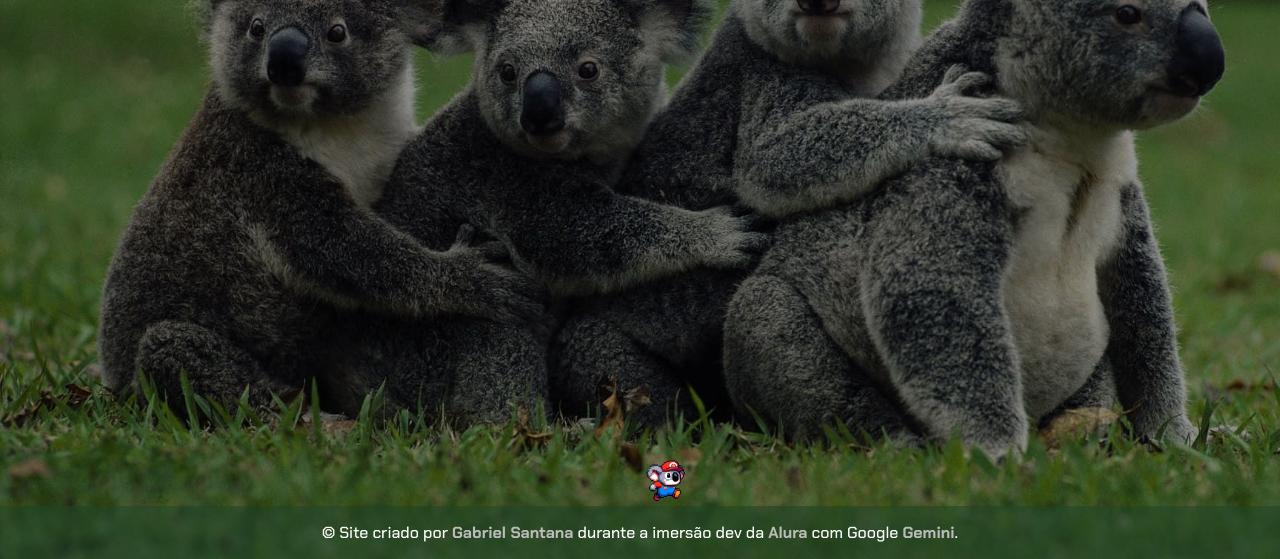
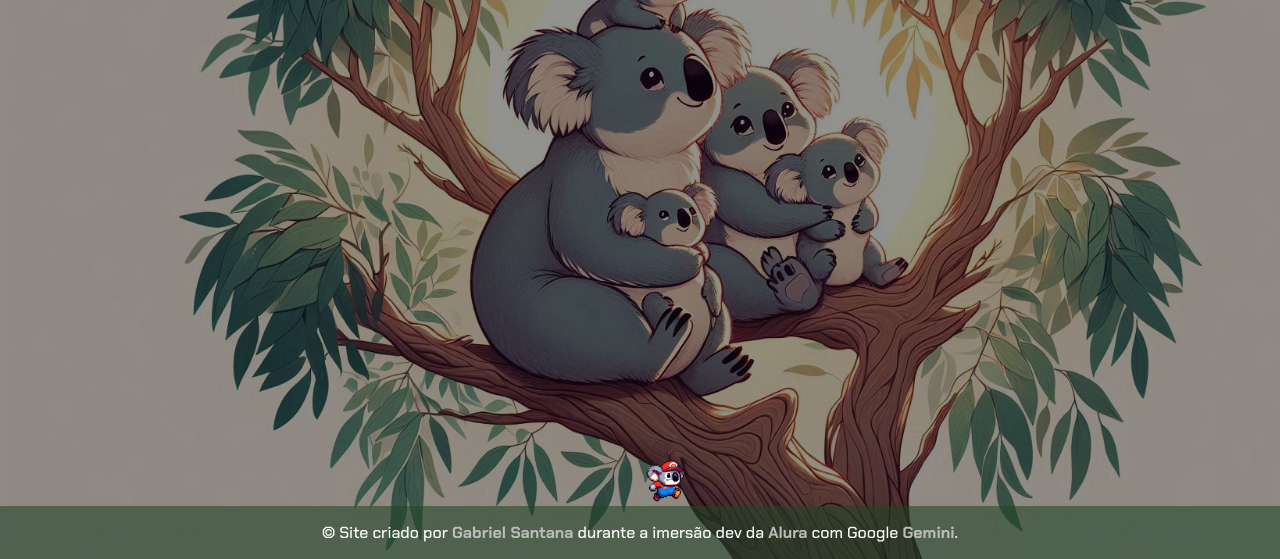
Before and after one commit to gabrielgsantana/Meu-Projeto-Alura, a plain HTML site: page index.html in a window 1280 px wide. Shown: the part 241-800 px from the top of the page. Drawn offline with Linux system fonts and the light colour scheme.

Commit message:
mudei o background

```diff
--- a/style.css
+++ b/style.css
@@ -5,7 +5,7 @@
 body {
     font-family: "Chakra Petch", sans-serif;
     /* Define a fonte padrão */
-    background-image: url(fotos/background_body.jpg);
+    background-image: url(fotos/background-body1.jpeg);
     background-size: cover;
     background-repeat: no-repeat;
     display: flex;
```
Also changed, not shown: fotos/background-body1.jpeg (added), fotos/background_body.jpg (deleted).
